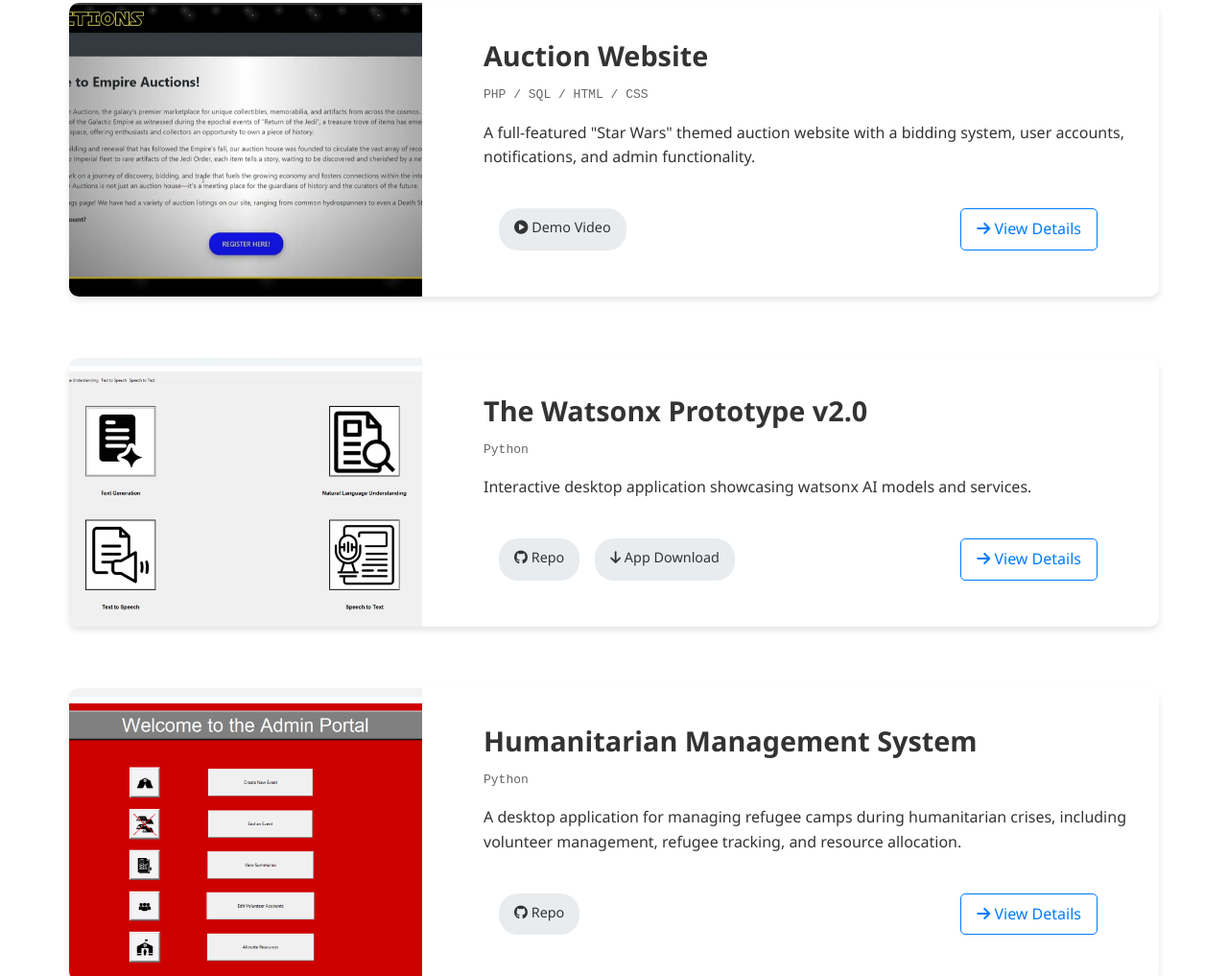
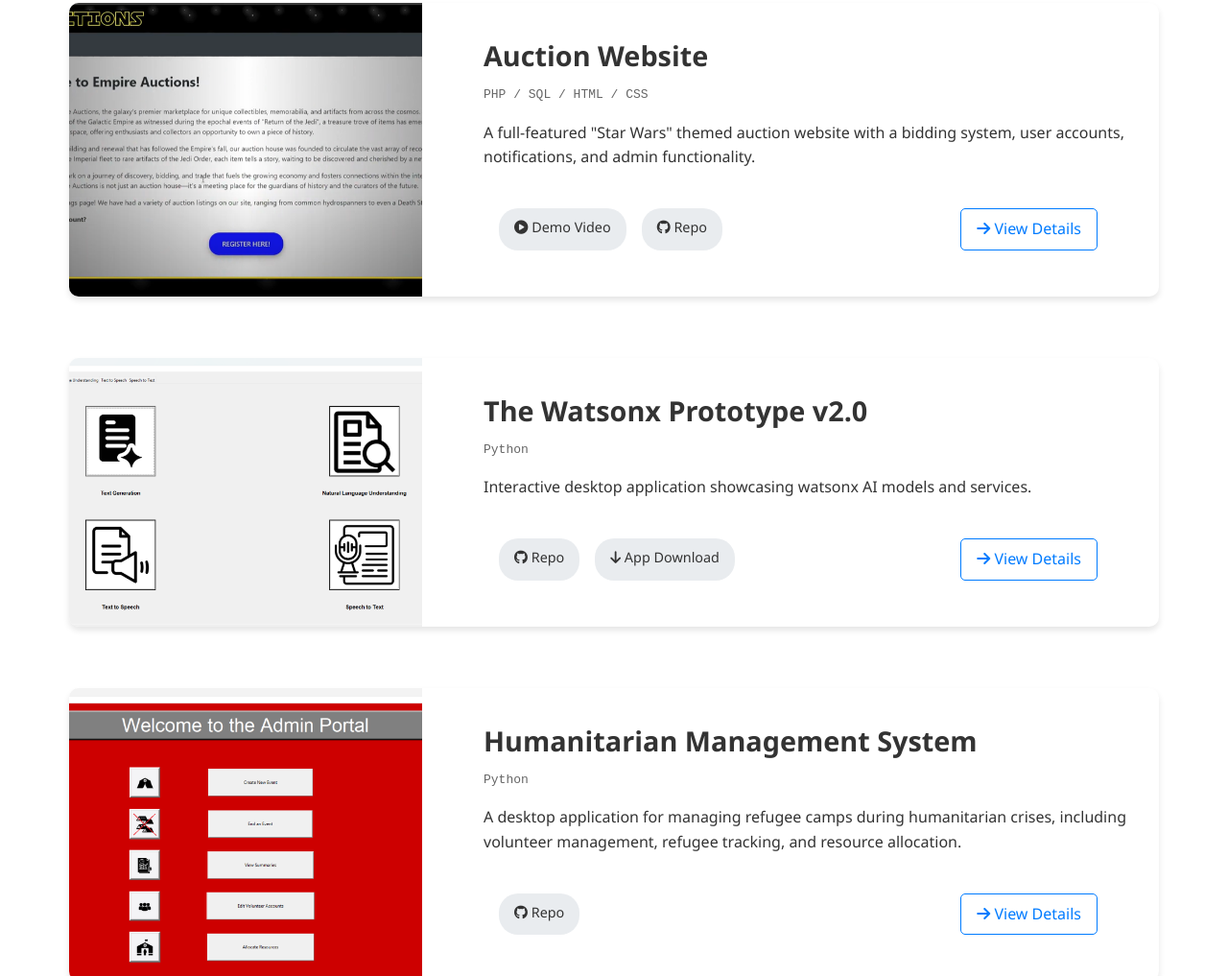
Before and after one commit to CostasHadjineophytou/CostasHadjineophytou.github.io, a plain HTML site: page projects.html in a window 1280 px wide. Shown: the part 1338-2355 px from the top of the page at 96% size. Drawn offline with Linux system fonts and the light colour scheme.

Commit message:
Added link to auction site repo
still private (so is the video website) - need to changes this!

```diff
--- a/projects.html
+++ b/projects.html
@@ -140,6 +140,9 @@
                         <span>
                             <i class="fas fa-play-circle"></i> Demo Video
                         </span>
+                        <span>
+                            <i class="fab fa-github"></i> Repo
+                        </span>
                     </div>
                     <a href="projects/auction.html" class="details-link learn-more">
                         <i class="fas fa-arrow-right"></i> View Details
```
Also changed, not shown: projects/auction.html (+1 -0 lines).
